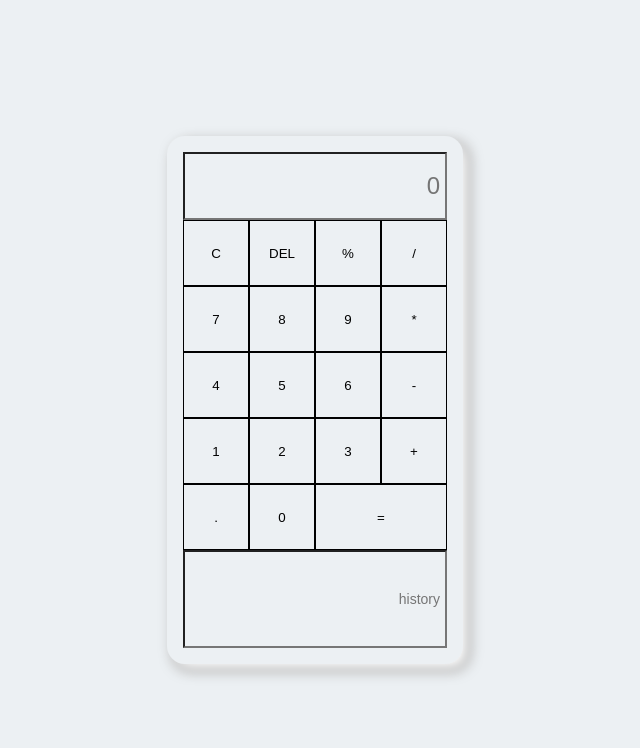
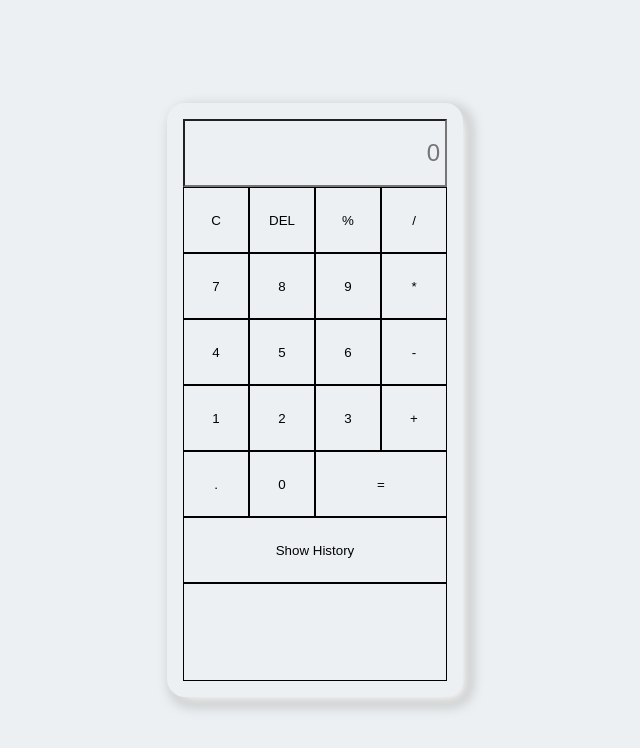
Before and after one commit to EmmanuelMoshood/Capstones-for-Web-Pages, a plain HTML site: page N01CalcApp/index.html in a window 1280 px wide. Shown: the whole page, without its empty margins (325-965 px from the left). Drawn offline with Linux system fonts and the light colour scheme.

Commit message:
history feature works

```diff
--- a/N01CalcApp/calcApp.js
+++ b/N01CalcApp/calcApp.js
@@ -8,7 +8,9 @@ let calculate = (number)=>{
 let result= ()=>{
     //make provision for error
     try{
-        display.value=eval(display.value);
+        let value = eval(display.value)
+        historyArr.push(display.value);
+        display.value=value;
     }catch(err){
         display.value = "Error";
     }
@@ -32,8 +34,7 @@ let historyElement = document.getElementById("displayHistory")
 
 //create a array where i will store calculation as history
 let historyArr = [];
-
 function showHistory(){
     historyArr.push(display.value);
-    historyElement.innerHTML = historyArr.join("<br>");
+    historyElement.innerHTML = historyArr.join(" <br> ");
 }
--- a/N01CalcApp/index.html
+++ b/N01CalcApp/index.html
@@ -31,8 +31,9 @@
             <button onClick="calculate('.')">.</button>
             <button onClick="calculate(0)">0</button>
             <button id="equalSign" onClick="result()">=</button>
-            <input type="text" id="displayHistory" placeholder="history">
-
+          <button class="historyBtn" onClick="showHistory()" > Show History </button>
+          <p id="displayHistory">
+          </p>
         </div>
     </div>
 
--- a/N01CalcApp/style.css
+++ b/N01CalcApp/style.css
@@ -35,9 +35,14 @@ button{
     /* box-shadow: inset 6px 6px 13px #fff, 6px 6px 13px rgb(185, 185, 185); */
 }
 #displayHistory{
+    border: solid 1px #000000;
     grid-column: span 4;
     height: 98px;
+  overflow-y:scroll;
     text-align: end;
     padding-right: 5px;
     font-size: 14px;
 }
+.historyBtn {
+      grid-column: span 4;
+}
```
